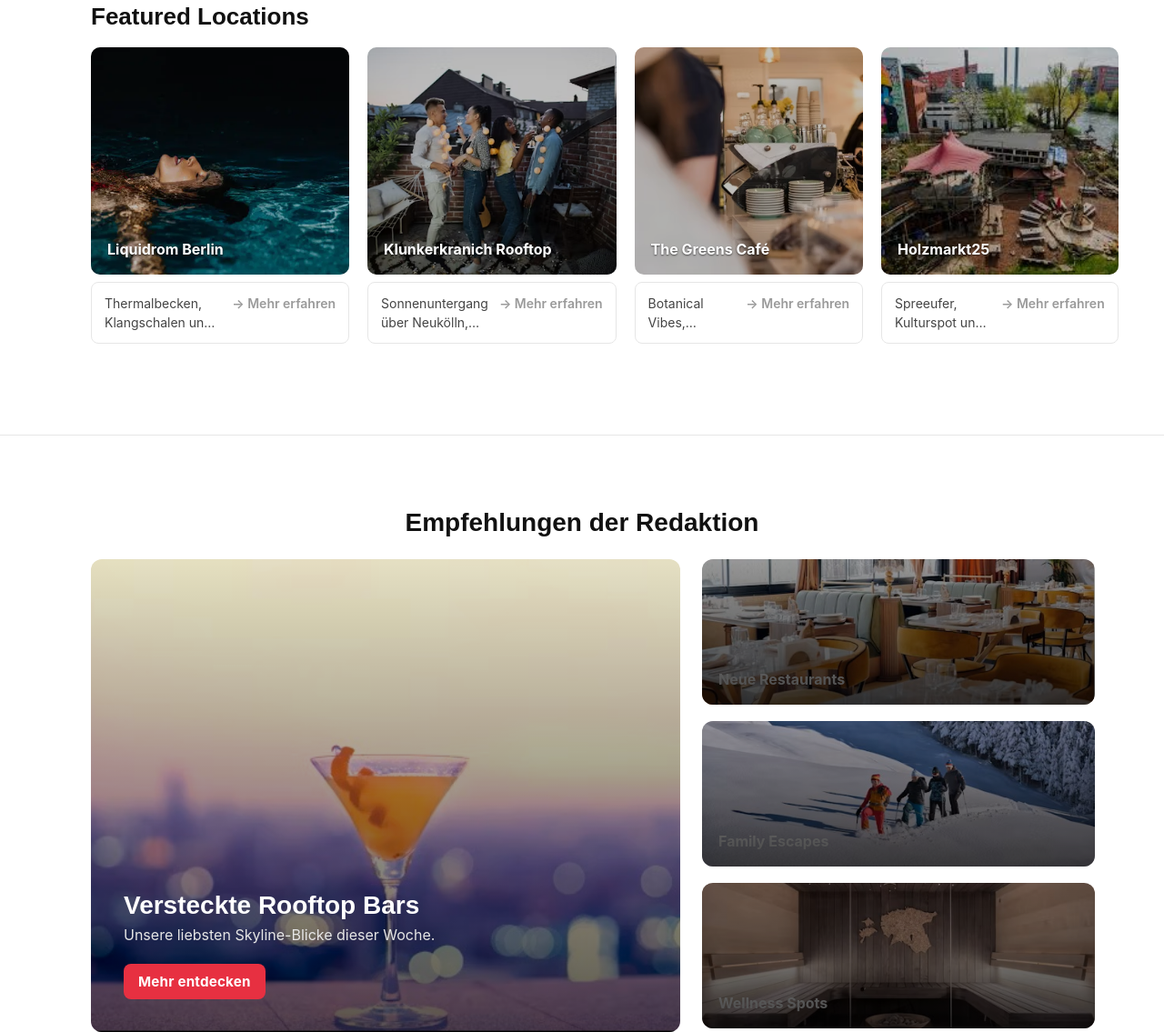
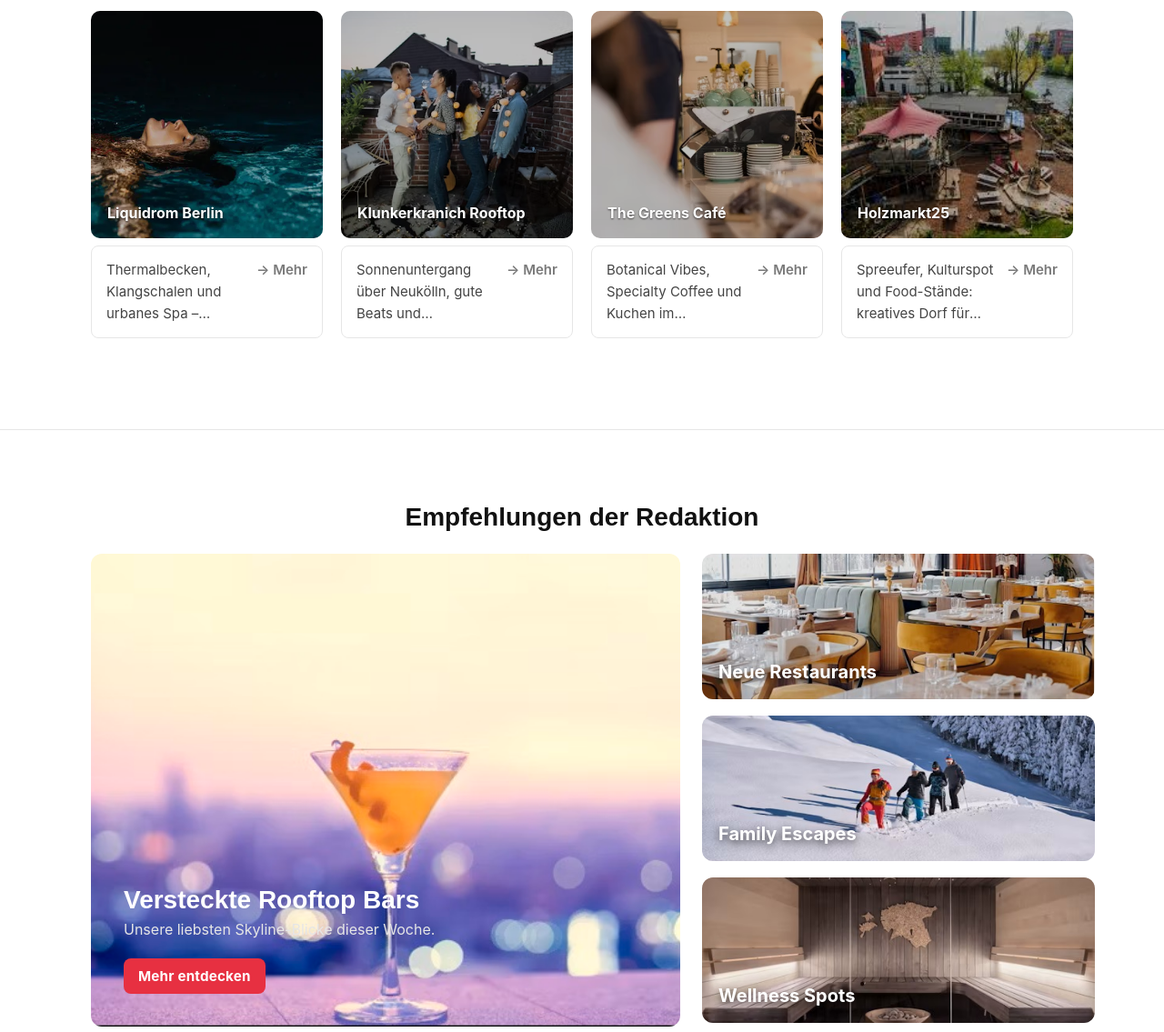
Before and after one commit to francesca-crz/top10berlin-homepage, a plain HTML site: page index.html in a window 1280 px wide. Shown: the part 1586-2721 px from the top of the page at 91% size. Drawn offline with Linux system fonts and the light colour scheme.

Commit message:
Fix side-card overlay, hero overlay, copy tweaks (mehr), cleanup

```diff
--- a/index.html
+++ b/index.html
@@ -140,13 +140,34 @@
     .grid-item::after{content:''; position:absolute; inset:0; background:rgba(0,0,0,.25)}
     .grid-item .label{position:relative; z-index:1; text-shadow:0 1px 2px rgba(0,0,0,.6)}
     .grid-caption{
-      font-size:14px; color:#333; line-height:1.5; background:#fff; border:1px solid var(--line);
-      border-radius:8px; padding:12px 14px; display:flex; align-items:flex-start; justify-content:space-between; gap:12px;
-    }
-    .grid-caption .teaser{
-      flex:1; color:#444; display:-webkit-box; -webkit-line-clamp:2; -webkit-box-orient:vertical; overflow:hidden;
-    }
-    .grid-caption .more{white-space:nowrap; color:#9a9a9a; font-weight:600; text-decoration:none}
+  font-size:15px;
+  color:#333;
+  line-height:1.6;
+  background:#fff;
+  border:1px solid var(--line);
+  border-radius:8px;
+  padding:14px 16px;          /* + spazio */
+  display:flex;
+  align-items:flex-start;
+  justify-content:space-between;
+  gap:14px;
+}
+
+.grid-caption .teaser{
+  flex:1;
+  color:#444;
+  display:-webkit-box;
+  -webkit-line-clamp:3;       /* da 2 → 3 righe */
+  -webkit-box-orient:vertical;
+  overflow:hidden;
+}
+
+.grid-caption .more{
+  white-space:nowrap;
+  color:#7a7a7a;              /* un filo più soft */
+  font-weight:600;
+  text-decoration:none;
+}
     .grid-caption .more:hover{color:#666}
     @media (max-width:1100px){.recs .grid{grid-template-columns:repeat(3,1fr)}}
     @media (max-width:780px){.recs .grid{grid-template-columns:repeat(2,1fr)}}
@@ -183,14 +204,27 @@
 }
 /* overlay coerente sulle editor-cards */
 .hero-card::before,
-.small-card::before{
-  content:"";
-  position:absolute;
-  inset:0;
-  background:linear-gradient(to bottom, rgba(0,0,0,.10), rgba(0,0,0,.65));
-  z-index:0;
-  pointer-events:none;
+
+/* === SIDE BOXES – Empfehlungen der Redaktion === */
+.small-card {
+  position: relative;
+  height: 160px;
+  border-radius: 12px;
+  overflow: hidden;
+  display: flex;
+  align-items: flex-end;
+  padding: 18px;
+  background: center/cover no-repeat;
+  color: #fff;
+  font-weight: 800;
+  font-size: 20px;
+  text-shadow: 0 3px 10px rgba(0,0,0,.7);
+  background-color: transparent;
 }
+.small-card::before,
+.small-card::after { content: none !important; }
+.small-card > * { position: relative; z-index: 1; }
+
 .hero-card > *, .small-card > *{
   position:relative;
   z-index:1;
@@ -371,7 +405,6 @@
   <!-- Club Ad-Banner -->
   <section class="banner section" aria-label="Top10 Club Banner">
     <h2>Exklusiver Zugang zu Berlins besten Erlebnissen.</h2>
-    <p>Top10 Club: kuratierte Vorteile, monatliche Insider-Tipps.</p>
     <a class="btn btn-red js-scroll" href="#club">Jetzt Mitglied werden</a>
   </section>
 
@@ -415,7 +448,7 @@
         </div>
         <div class="grid-caption">
           <div class="teaser">Thermalbecken, Klangschalen und urbanes Spa – perfekte Abende mit Tiefenentspannung [...]</div>
-          <a class="more" href="#">→ Mehr erfahren</a>
+          <a class="more" href="#">→ Mehr</a>
         </div>
       </div>
 
@@ -424,8 +457,8 @@
           <span class="label">Klunkerkranich Rooftop</span>
         </div>
         <div class="grid-caption">
-          <div class="teaser">Sonnenuntergang über Neukölln, gute Beats und entspannte Drinks zwischen Hochbeeten [...]</div>
-          <a class="more" href="#">→ Mehr erfahren</a>
+          <div class="teaser">Sonnenuntergang über Neukölln, gute Beats und entspannte Drinks zwischen Hochbeeten...</div>
+          <a class="more" href="#">→ Mehr</a>
         </div>
       </div>
 
@@ -434,8 +467,8 @@
           <span class="label">The Greens Café</span>
         </div>
         <div class="grid-caption">
-          <div class="teaser">Botanical Vibes, Specialty Coffee und Kuchen im historischen Umspannwerk [...]</div>
-          <a class="more" href="#">→ Mehr erfahren</a>
+          <div class="teaser">Botanical Vibes, Specialty Coffee und Kuchen im historischen Umspannwerk...</div>
+          <a class="more" href="#">→ Mehr</a>
         </div>
       </div>
 
@@ -444,8 +477,8 @@
           <span class="label">Holzmarkt25</span>
         </div>
         <div class="grid-caption">
-          <div class="teaser">Spreeufer, Kulturspot und Food-Stände: kreatives Dorf für lange Sommerabende [...]</div>
-          <a class="more" href="#">→ Mehr erfahren</a>
+          <div class="teaser">Spreeufer, Kulturspot und Food-Stände: kreatives Dorf für lange Sommerabende...</div>
+          <a class="more" href="#">→ Mehr</a>
         </div>
       </div>
     </div>
@@ -572,14 +605,15 @@
 <section id="club" class="section club" aria-label="Top10 Club Details">
   <div class="inner">
     <h2>Warum dem Top10 Club beitreten?</h2>
-    <p class="sub">
-      Echte Erlebnisse. Echter Zugriff. Für Berliner, die mehr wollen als nur Empfehlungen.
-    </p>
+<p class="sub">
+  Exklusive Vorteile bei Restaurants, Spas und Kulturorten – monatlich aktualisiert.
+</p>
+
 
     <div class="benefits">
       <div class="benefit">
         <h3>Member Privileges</h3>
-        <p>Exklusive Vorteile bei Restaurants, Spas und Kulturorten – monatlich aktualisiert.</p>
+        <p>Welcome-Drinks, Upgrades und exklusive Tische bei ausgewählten Partnern.</p>
       </div>
       <div class="benefit">
         <h3>Early Access</h3>
```
